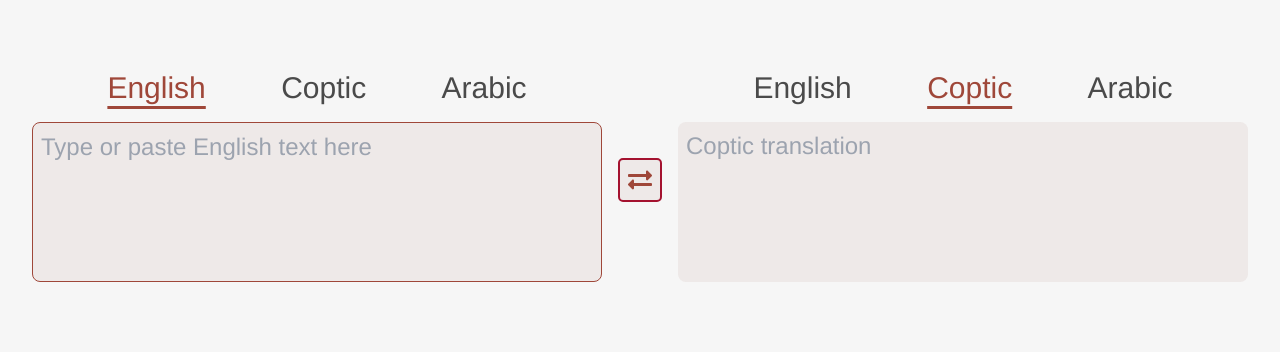
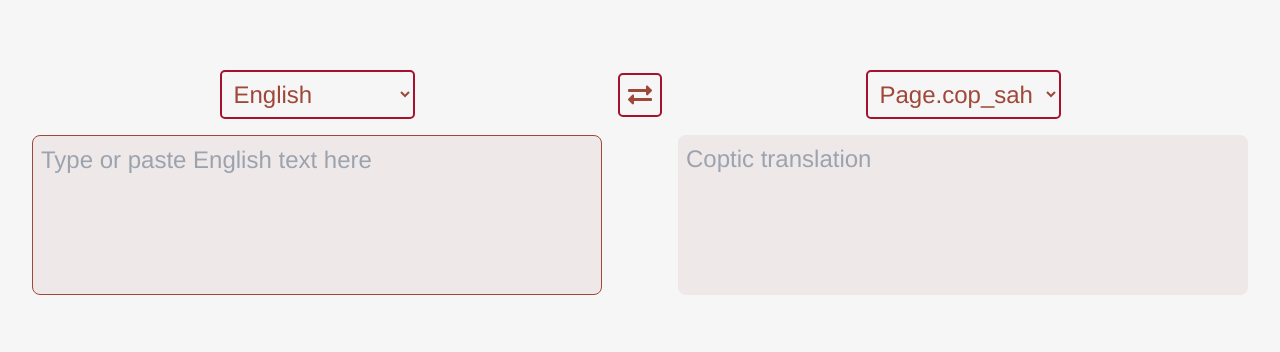
Before and after one commit to Coptic-NMT/coptic-translator-frontend, a Next.js app: page /en in a window 1280 px wide. Shown: the part 142-494 px from the top of the page. Built offline with nearby package versions, Linux system fonts and the light colour scheme; a web font is replaced by a local one.

Commit message:
added multicoptic

```diff
--- a/src/app/[locale]/components/translation.tsx
+++ b/src/app/[locale]/components/translation.tsx
@@ -15,7 +15,8 @@ const DELAY = 800;
 
 enum Language {
   english = "en",
-  coptic = "cop",
+  sahidic_coptic = "cop_sah",
+  bohairic_coptic = "cop_boh",
   arabic = "ar",
 }
 
@@ -29,7 +30,9 @@ const TranslationComponent: React.FC = () => {
   const [srcLanguage, setSrcLanguage] = useState<Language>(
     locale === "en" ? Language.english : Language.arabic
   );
-  const [tgtLanguage, setTgtLanguage] = useState<Language>(Language.coptic);
+  const [tgtLanguage, setTgtLanguage] = useState<Language>(
+    Language.sahidic_coptic
+  );
 
   const srcTextRef = React.useRef<HTMLTextAreaElement>(null);
   const tgtTextRef = React.useRef<HTMLTextAreaElement>(null);
@@ -41,8 +44,10 @@ const TranslationComponent: React.FC = () => {
     switch (srcLanguage) {
       case Language.english:
         return t("english-input-msg");
-      case Language.coptic:
+      case Language.sahidic_coptic:
         return t("sahidic-coptic-input-msg");
+      case Language.bohairic_coptic:
+        return t("bohairic-coptic-input-msg");
       case Language.arabic:
         return t("arabic-input-msg");
       default:
@@ -54,8 +59,10 @@ const TranslationComponent: React.FC = () => {
     switch (tgtLanguage) {
       case Language.english:
         return t("english-output-msg");
-      case Language.coptic:
+      case Language.sahidic_coptic:
         return t("sahidic-coptic-output-msg");
+      case Language.bohairic_coptic:
+        return t("bohairic-coptic-output-msg");
       case Language.arabic:
         return t("arabic-output-msg");
       default:
@@ -172,8 +179,7 @@ const TranslationComponent: React.FC = () => {
   return (
     <div>
       <div className="w-full justify-center text-scriptorium-red">
-        <div className="md:flex">
-          <div className="flex md:hidden justify-evenly mb-4">
+        <div className="flex justify-evenly mb-4">
           <select
             value={srcLanguage}
             onChange={(e) => {
@@ -184,7 +190,7 @@ const TranslationComponent: React.FC = () => {
               }
               setSrcLanguage(lang);
             }}
-              className="text-xl p-2 rounded-pyramid outline-none"
+            className="text-xl md:text-2xl bg-egyptian p-2 text-scriptorium-red rounded-pyramid outline-none"
           >
             {Object.values(Language).map((lang, idx) => (
               <option key={idx} value={lang}>
@@ -195,7 +201,7 @@ const TranslationComponent: React.FC = () => {
           <div className="flex items-center justify-center">
             <button
               onClick={reverseLanguages}
-                className="p-2 mx-4 bg-scriptorium-red-left rounded-pyramid shrink-0"
+              className="p-2 mx-4 bg-egyptian rounded-pyramid shrink-0"
             >
               <FaExchangeAlt size={24} />
             </button>
@@ -210,7 +216,7 @@ const TranslationComponent: React.FC = () => {
               }
               setTgtLanguage(lang);
             }}
-              className="text-xl rounded-pyramid no-highlights p-2 outline-none"
+            className="text-xl md:text-2xl bg-egyptian rounded-pyramid no-highlights p-2 outline-none"
           >
             {Object.values(Language).map((lang, idx) => (
               <option key={idx} value={lang}>
@@ -219,28 +225,8 @@ const TranslationComponent: React.FC = () => {
             ))}
           </select>
         </div>
-          <div className="w-full md:w-1/2">
-            <div className="hidden md:flex text-center justify-evenly">
-              {Object.values(Language).map((lang, idx) => (
-                <h2
-                  onClick={() => {
-                    if (lang === tgtLanguage) {
-                      reverseLanguages();
-                      return;
-                    }
-                    setSrcLanguage(lang);
-                  }}
-                  key={idx}
-                  className={
-                    lang === srcLanguage
-                      ? "md:text-3xl text-2xl mb-4 inline underline   underline-offset-8"
-                      : "md:text-3xl text-2xl mb-4 inline text-scriptorium-grey cursor-pointer"
-                  }
-                >
-                  {t(lang)}
-                </h2>
-              ))}
-            </div>
+        <div className="lg:flex-row lg:flex">
+          <div className="w-full lg:w-1/2">
             <textarea
               dir={
                 srcText === ""
@@ -265,7 +251,7 @@ const TranslationComponent: React.FC = () => {
               }}
             />
           </div>
-          <div className="hidden md:flex items-center justify-center">
+          <div className="hidden lg:flex lg:invisible items-center justify-center">
             <button
               onClick={reverseLanguages}
               className="p-2 mx-4 bg-scriptorium-red-left text-teal rounded-pyramid"
@@ -273,28 +259,7 @@ const TranslationComponent: React.FC = () => {
               <FaExchangeAlt size={24} />
             </button>
           </div>
-          <div className="w-full md:w-1/2">
-            <div className="text-center hidden md:flex justify-evenly">
-              {Object.values(Language).map((lang, idx) => (
-                <h2
-                  onClick={() => {
-                    if (lang === srcLanguage) {
-                      reverseLanguages();
-                      return;
-                    }
-                    setTgtLanguage(lang);
-                  }}
-                  key={idx}
-                  className={
-                    lang === tgtLanguage
-                      ? "md:text-3xl text-2xl mb-4 inline underline   underline-offset-8"
-                      : "md:text-3xl text-2xl mb-4 inline text-scriptorium-grey cursor-pointer"
-                  }
-                >
-                  {t(lang)}
-                </h2>
-              ))}
-            </div>
+          <div className="w-full lg:w-1/2">
             <textarea
               dir={
                 tgtText === ""
```
Lines whose indentation alone changed are shown as unchanged.
